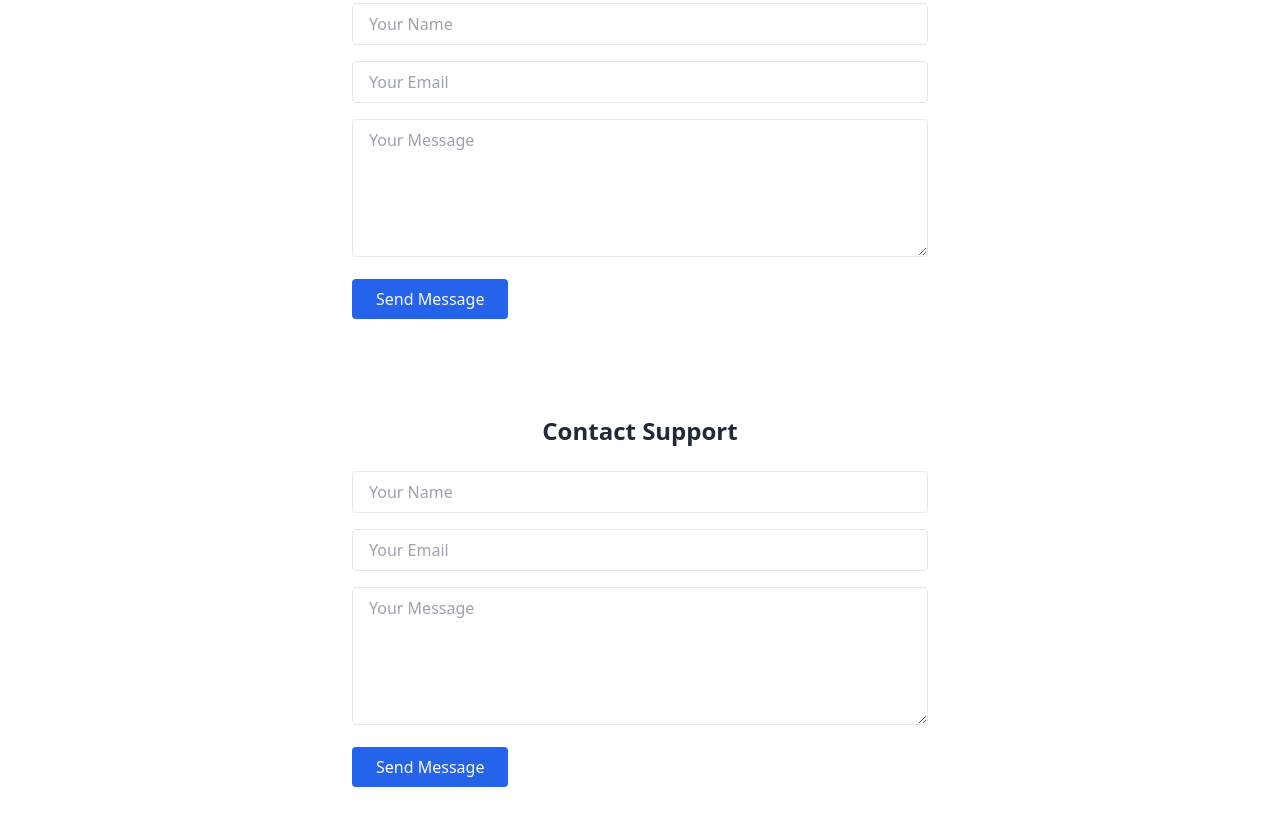
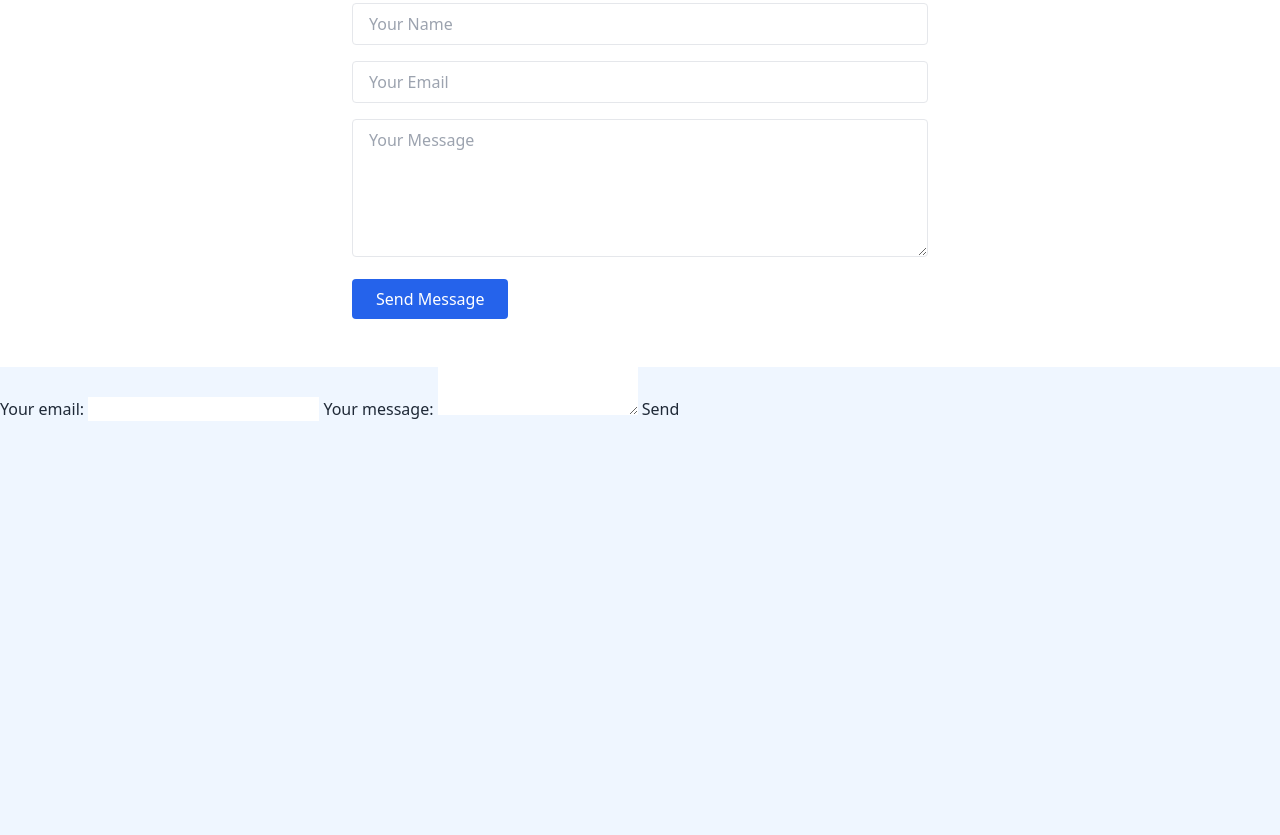
Before and after one commit to basillll721/entrepreneur-hub, a plain HTML site: page index.html in a window 1280 px wide. Shown: the part 1805-2640 px from the top of the page. After the commit the page ends 2226 px from the top, so only its background shows below. Drawn offline with nearby package versions, Linux system fonts and the light colour scheme.

Commit message:
Update index.html

```diff
--- a/index.html
+++ b/index.html
@@ -150,12 +150,18 @@
     <button type="submit" class="bg-blue-600 text-white px-6 py-2 rounded hover:bg-blue-700">Send Message</button>
   </form>
 </section>
-<section class="bg-white py-12 px-6" id="contact">
-  <h3 class="text-2xl font-bold text-center mb-6">Contact Support</h3>
-  <form action="https://formspree.io/f/https://formspree.io/f/meokkvbv" method="POST" class="max-w-xl mx-auto space-y-4">
-    <input type="text" name="name" placeholder="Your Name" required class="w-full border px-4 py-2 rounded" />
-    <input type="email" name="email" placeholder="Your Email" required class="w-full border px-4 py-2 rounded" />
-    <textarea name="message" placeholder="Your Message" rows="5" required class="w-full border px-4 py-2 rounded"></textarea>
-    <button type="submit" class="bg-blue-600 text-white px-6 py-2 rounded hover:bg-blue-700">Send Message</button>
-  </form>
-</section>
+<form
+  action="https://formspree.io/f/meokkvbv"
+  method="POST"
+>
+  <label>
+    Your email:
+    <input type="email" name="email">
+  </label>
+  <label>
+    Your message:
+    <textarea name="message"></textarea>
+  </label>
+  <!-- your other form fields go here -->
+  <button type="submit">Send</button>
+</form>
```
